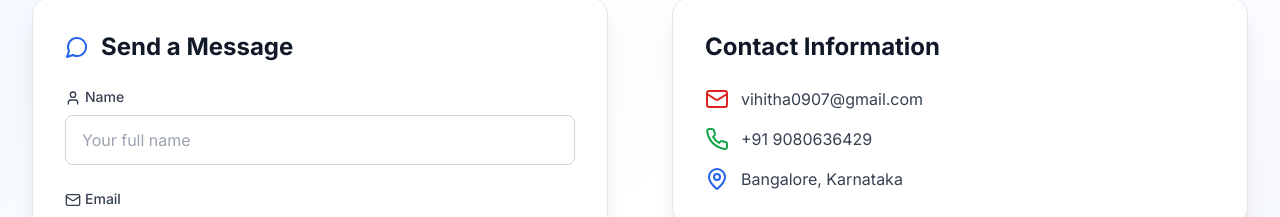
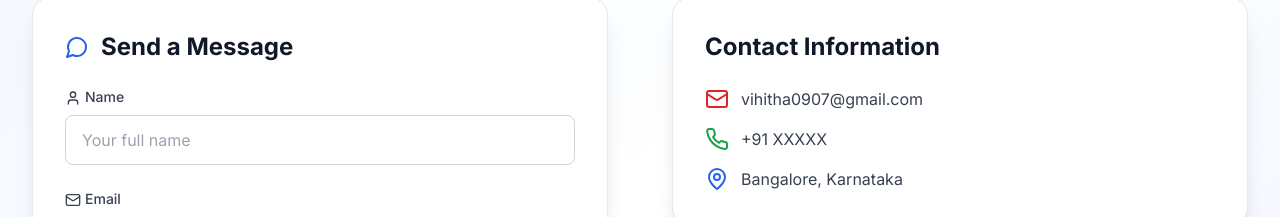
Before and after one commit to vihithaviswanathan/vihitha_portfolio, a React (Vite) app: page /contact in a window 1280 px wide. Shown: the part 347-564 px from the top of the page. Built offline with nearby package versions, Linux system fonts and the light colour scheme.

Commit message:
Update Contact.tsx

```diff
--- a/src/pages/Contact.tsx
+++ b/src/pages/Contact.tsx
@@ -45,7 +45,7 @@ Message: ${formData.message}`;
     {
       icon: Phone,
       label: 'Phone',
-      value: '+91 9080636429',
+      value: '+91 XXXXX',
       color: 'text-green-600 dark:text-green-400'
     },
     {
```
